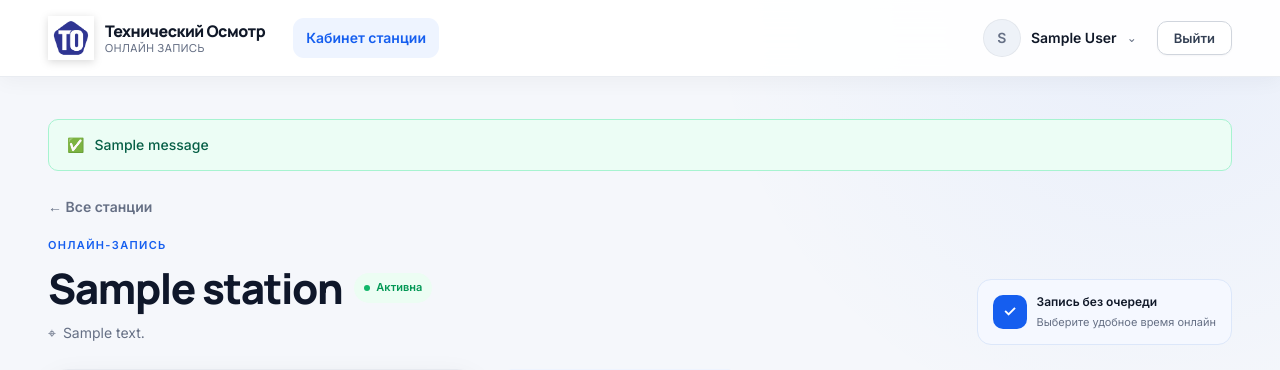
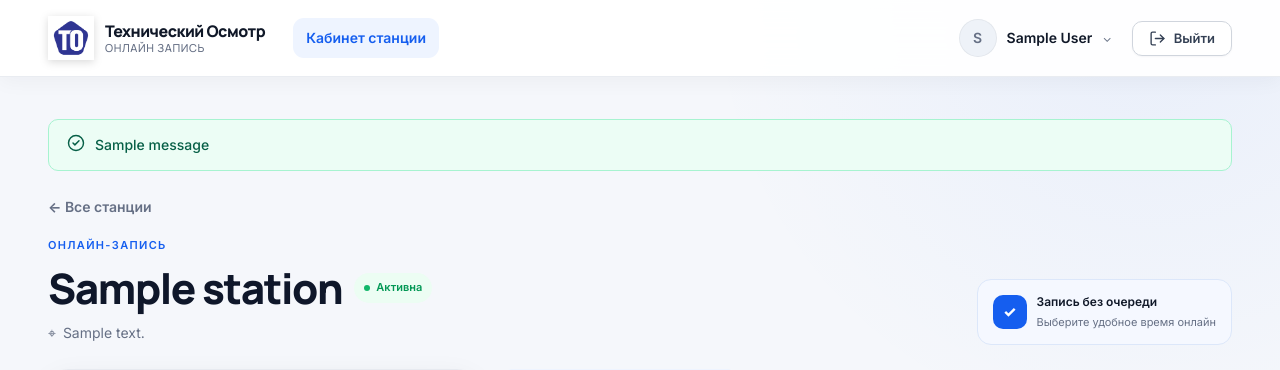
Before and after one commit to max2cool063-crypto/STO-python-project, a Django app: page /station/1/book/ in a window 1280 px wide. Shown: the top 370 px of the page. Run offline with Django 5.2, Linux system fonts and the light colour scheme; a user stored in the database is signed in; tables that the repository leaves empty hold one stand-in row (values such as "Sample post"); one stand-in notice (Sample message) is shown; some libraries are stand-ins or nearby versions.

Commit message:
feat(ui): wire Lucide and shared design tokens into base layout

```diff
--- a/templates/base.html
+++ b/templates/base.html
@@ -10,6 +10,7 @@
   <link rel="preconnect" href="https://fonts.gstatic.com" crossorigin>
   <link rel="stylesheet" href="{% static 'booking/css/site.css' %}">
   <link rel="stylesheet" href="{% static 'booking/css/ui-v3.css' %}">
+  <link rel="stylesheet" href="{% static 'booking/css/ui-design-system-v1.css' %}">
   <link rel="stylesheet" href="{% static 'booking/css/ui-public-v3.css' %}">
   <link rel="stylesheet" href="{% static 'booking/css/ui-cabinet-v1.css' %}">
   <link rel="stylesheet" href="{% static 'booking/css/ui-auth-v1.css' %}">
@@ -61,7 +62,10 @@
       </a>
       <form method="post" action="{% url 'logout' %}" style="margin:0">
         {% csrf_token %}
-        <button type="submit" class="btn-header">Выйти</button>
+        <button type="submit" class="btn-header">
+          <i data-lucide="log-out" aria-hidden="true"></i>
+          <span>Выйти</span>
+        </button>
       </form>
     </div>
     {% else %}
@@ -78,7 +82,13 @@
   <div class="messages" aria-live="polite">
     {% for message in messages %}
     <div class="alert alert-{% if message.tags == 'error' %}error{% elif message.tags == 'success' %}success{% else %}info{% endif %}">
-      {% if message.tags == 'error' %}⚠️{% elif message.tags == 'success' %}✅{% else %}ℹ️{% endif %}
+      {% if message.tags == 'error' %}
+        <i class="ds-alert-icon" data-lucide="circle-alert" aria-hidden="true"></i>
+      {% elif message.tags == 'success' %}
+        <i class="ds-alert-icon" data-lucide="circle-check" aria-hidden="true"></i>
+      {% else %}
+        <i class="ds-alert-icon" data-lucide="info" aria-hidden="true"></i>
+      {% endif %}
       <span>{{ message }}</span>
     </div>
     {% endfor %}
@@ -87,6 +97,10 @@
 
   {% block content %}{% endblock %}
 </main>
+
+{# Lucide is loaded once globally; templates only declare data-lucide icons. #}
+<script src="https://unpkg.com/lucide@1.33.0/dist/umd/lucide.js"></script>
+<script src="{% static 'booking/js/ui-icons-v1.js' %}"></script>
 {% block extra_scripts %}{% endblock %}
 </body>
 </html>
```
